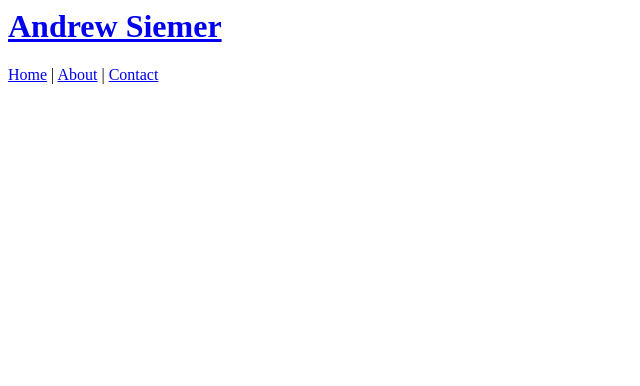
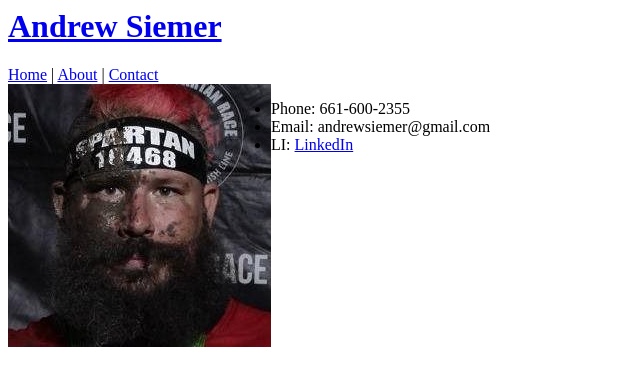
Before and after one commit to asiemer/boot-camp-3-page-site, a plain HTML site: page contact.htm in a window 1280 px wide. Shown: the whole page, without its empty margins (0-640 px from the left). Drawn offline with Linux system fonts and the light colour scheme.

Commit message:
added contact content

```diff
--- a/contact.htm
+++ b/contact.htm
@@ -8,5 +8,15 @@
 		<div>
 			<a href="index.htm">Home</a> | <a href="about.htm">About</a> | <a href="contact.htm">Contact</a>
 		</div>
+
+		<div style="float:left;"><img src="images/dirty-andy.jpg"></div>
+
+		<div>
+			<ul>
+				<li>Phone: 661-600-2355</li>
+				<li>Email: andrewsiemer@gmail.com</li>
+				<li>LI: <a href="http://www.linkedin.com/in/andrewsiemer">LinkedIn</a></li>
+			</ul>
+		</div>
 	</body>
 </html>
```
